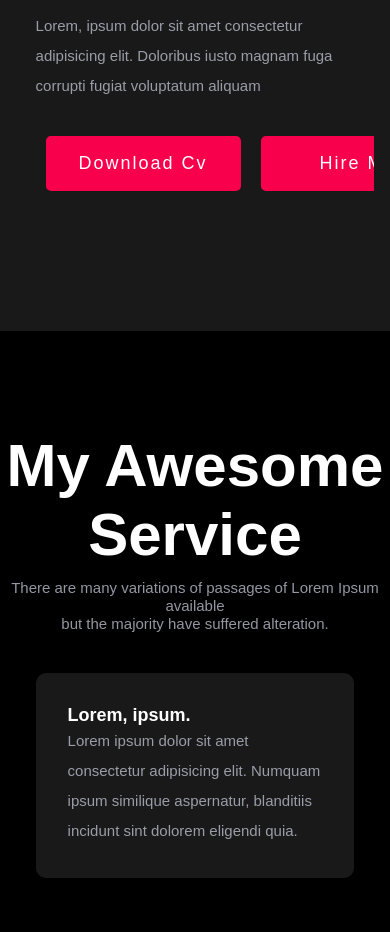
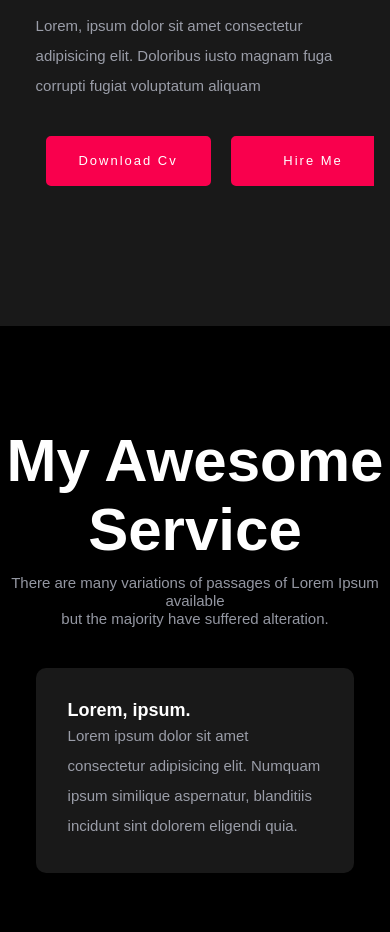
Before and after one commit to dkimd5/react-portfolio, a React (Create React App) app: page / in a window 390 px wide. Shown: the part 1780-2712 px from the top of the page. Built offline with nearby package versions, Linux system fonts and the light colour scheme.

Commit message:
425 media query added for about

```diff
--- a/src/About/About.css
+++ b/src/About/About.css
@@ -52,3 +52,13 @@ a.bottom__to__top.active {
         font-size: 15px!important;
     }
 }
+
+@media only screen and (max-width: 425px){
+    button.about.btn.pointer {
+        text-transform: capitalize;
+        width: 165px;
+        height: 50px;
+        font-size: 13px;
+        transition: .4s ease;
+    }
+}
```
